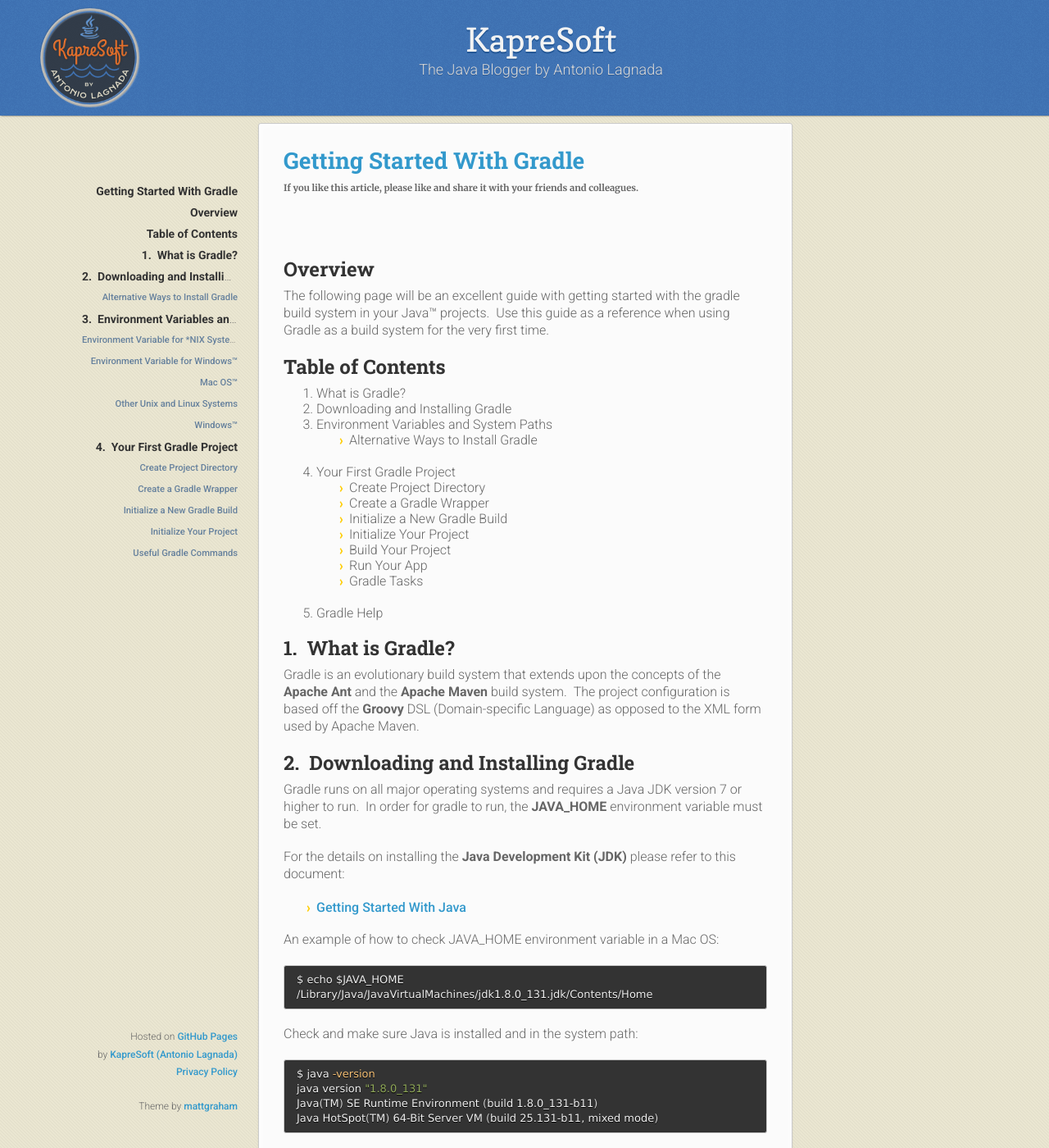
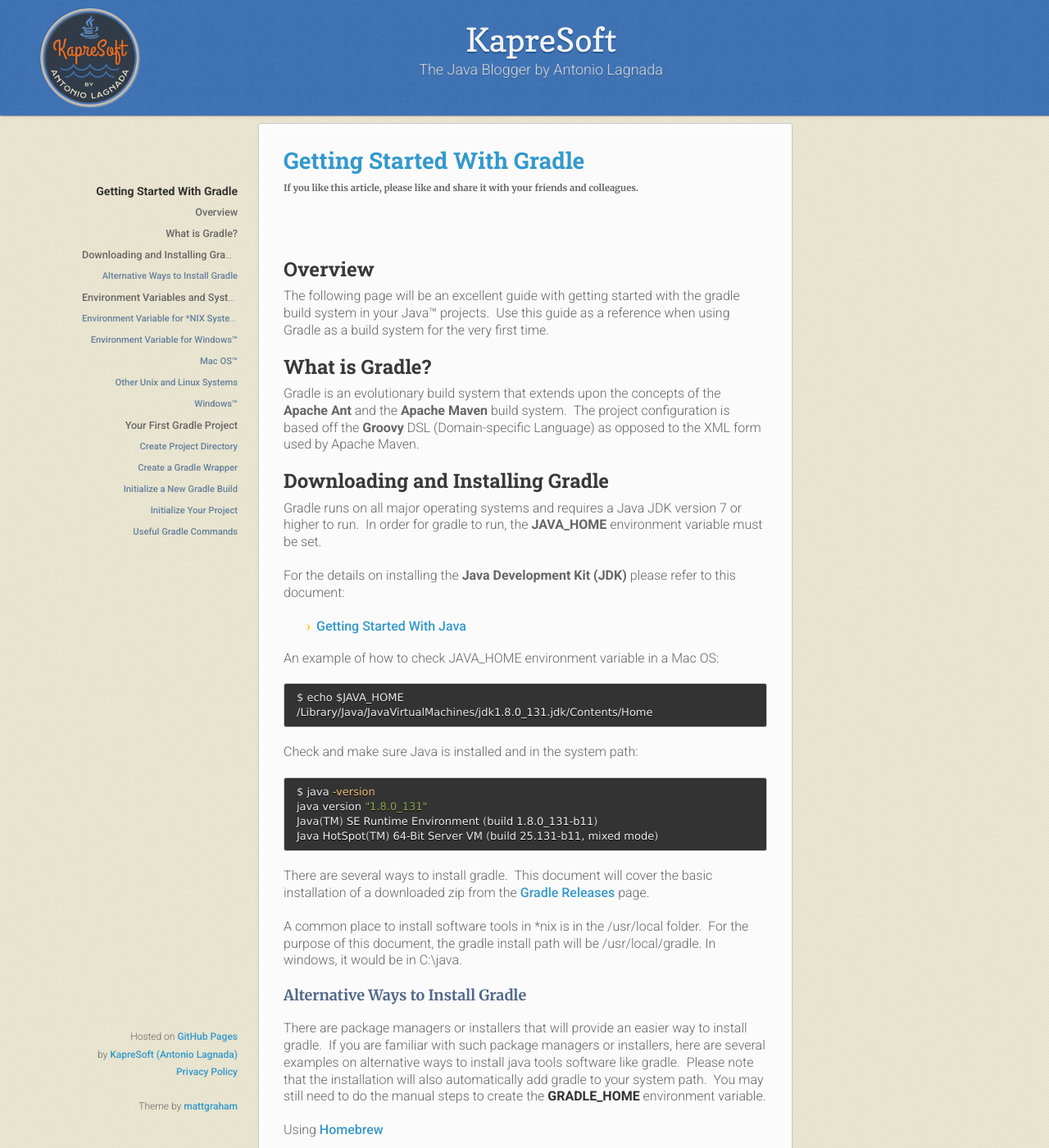
Before and after one commit to kapresoft/kapresoft.github.io, a Jekyll site: the page built from _posts/2018-08-14-getting-started-with-gradle.md, in a window 1280 px wide and 1400 px high. Shown: the whole window at 82% size. Built offline with Jekyll 4.4.1, drawn with Linux system fonts in a browser that asks for light colours; comment, search, counter and statistics services are not loaded; some of the changed text lies outside the part shown.

Commit message:
remove numbered headers

```diff
--- a/_posts/2018-08-14-getting-started-with-gradle.md
+++ b/_posts/2018-08-14-getting-started-with-gradle.md
@@ -7,39 +7,24 @@
     - /p/getting-started-with-gradle.html
     - /getting-started-with-gradle.html
 category: java
+description: "Getting started with the gradle build system in java"
 ---
 
-# Overview
+## Overview
 
 The following page will be an excellent guide with getting started with the gradle build system in your
 Java&trade; projects.&nbsp;&nbsp;Use this guide as a reference when using Gradle as a build system for the very first time.
 
 <!--excerpt-->
 
-# Table of Contents
-
-1. What is Gradle?
-2. Downloading and Installing Gradle
-3. Environment Variables and System Paths
-   - Alternative Ways to Install Gradle
-4. Your First Gradle Project
-   - Create Project Directory
-   - Create a Gradle Wrapper
-   - Initialize a New Gradle Build
-   - Initialize Your Project
-   - Build Your Project
-   - Run Your App
-   - Gradle Tasks
-5. Gradle Help
-
-# 1.&nbsp;&nbsp;What is Gradle?
+## What is Gradle?
 
 Gradle is an evolutionary build system that extends upon the concepts of the <b>Apache Ant</b> and the <b>Apache Maven</b>
 build system.&nbsp;&nbsp;The project configuration is based off the <b>Groovy</b> DSL (Domain-specific Language) as
 opposed to the XML form used by Apache Maven.
 
 
-# 2.&nbsp;&nbsp;Downloading and Installing Gradle
+## Downloading and Installing Gradle
 
 Gradle runs on all major operating systems and requires a Java JDK version 7 or higher to run.&nbsp;&nbsp;In order for
 gradle to run, the <b>JAVA_HOME</b> environment variable must be set.
@@ -97,7 +82,7 @@
 
 <!-- ##################################################### -->
 
-# 3.&nbsp;&nbsp;Environment Variables and System Paths
+## Environment Variables and System Paths
 
 ### Environment Variable for *NIX Systems
 
@@ -197,7 +182,7 @@
 
 <!-- ##################################################### -->
 
-# 4.&nbsp;&nbsp;Your First Gradle Project
+## Your First Gradle Project
 
 ### Create Project Directory
 
```
